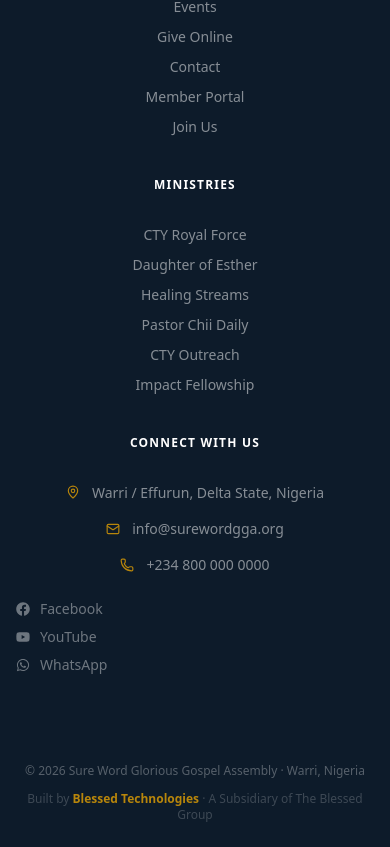
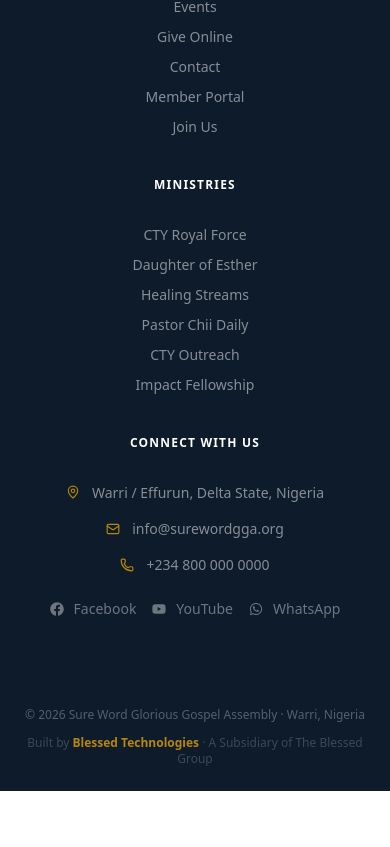
Before and after one commit to lucky-blessed/swgga, a Next.js app: page /about in a window 390 px wide. Shown: the part 4284-5131 px from the top of the page. After the commit the page ends 5075 px from the top, so only its background shows below. Built offline with nearby package versions, Linux system fonts and the light colour scheme; a web font is replaced by a local one.

Commit message:
feat: featured sermon carousel with thumbnail support, YouTube link fix, footer social icons mobile fix, sermon thumbnail_url column

```diff
--- a/src/components/layout/Footer.tsx
+++ b/src/components/layout/Footer.tsx
@@ -129,7 +129,7 @@
             </div>
 
             {/* Social links with labels */}
-            <div className="flex flex-col gap-2">
+            <div className="flex flex-row flex-wrap gap-x-4 gap-y-2 justify-center sm:justify-start">
               {SOCIAL_LINKS.map(({ Icon, label, href }) => (
                 <a
                   key={label}
```
